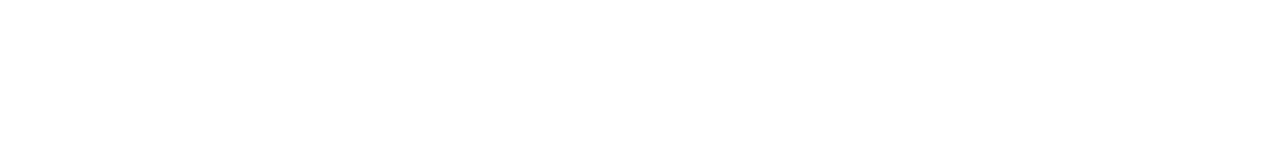
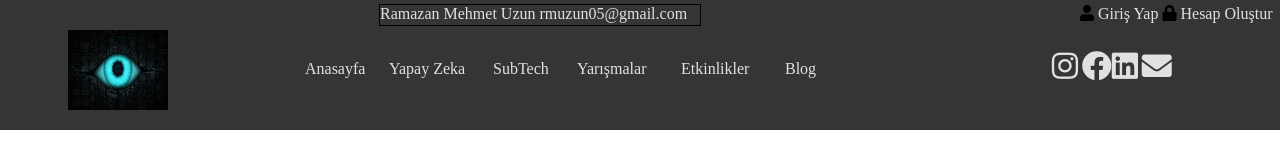
Before and after one commit to rmmehmet/rmmehmet.github.io, a plain HTML site: page index.html in a window 1280 px wide. Drawn offline with Linux system fonts and the light colour scheme; files whose address does not match are found by name.

Commit message:
Add files via upload

```diff
--- a/index.html
+++ b/index.html
@@ -1,11 +1,55 @@
 <!DOCTYPE html>
-<html>
 <head>
-	<meta charset="utf-8">
-	<title>Ramazan Mehmet Uzun</title>
-	<link rel="stylesheet" type="text/css" href="C:\Users\rmuzu\Documents\GitHub\rmmehmet.github.io\style.css">
+    <title>Anasayfa</title>
+    <meta charset="utf-8">
+    <link rel="stylesheet" href="C:\Users\rmuzu\Documents\GitHub\rmmehmet.github.io\style.css">
+    <link rel="stylesheet" href="https://cdnjs.cloudflare.com/ajax/libs/font-awesome/5.15.3/css/all.min.css" />
 </head>
 <body>
+    <header>
+        <div id="header_ust_alani">
+            <div id="header_alt_alani_paragraf">
+                <p>Ramazan Mehmet Uzun  rmuzun05@gmail.com</p>
+            </div>
+        <div id="header_ust_alani_kapsayici">
+            <i class="fa fa-user"></i>
+            <a href="#">Giriş Yap</a>
+            <i class="fa fa-lock"></i>
+            <a href="#">Hesap Oluştur</a>
+        </div>
+        </div>
+        <div id="header_alt_alani">
+            <div id="header_alt_alani_logo">
+                <img src="C:\Users\rmuzu\Documents\GitHub\rmmehmet.github.io\logo.jpg">
+            </div>
+            <div id="header_alt_alani_menu_listesi">
+                    <div><a href="#">Anasayfa</a></div>
+                    <div style="width: 100px;"><a href="#">Yapay Zeka</a></div>
+                    <div><a href="#">SubTech</a></div>
+                    <div style="width: 100px;"><a href="#">Yarışmalar</a></div>
+                    <div style="width: 100px;"><a href="#">Etkinlikler</a></div>
+                    <div><a href="#">Blog</a></div>
+            </div>
+            <div id="header_alt_alani_sosyal_medya">
+                <div><a href="#"><i class="fab fa-instagram"></i></a></div>
+                <div><a href="#"><i class="fab fa-facebook"></i></a></div>
+                <div><a href="https://www.linkedin.com/in/ramazan-mehmet-uzun/"><i class="fab fa-linkedin"></i></a></div>
+                <div><a href="#"><i class="fas fa-envelope"></i></a></div>
+            </div>
+        </div>
+    </header>
+    <nav>
 
+    </nav>
+    <section>
+        <div id="section-conteiner">
+            <div id="section-ogeler">
+
+            </div>
+        </div>
+    </section>
+    <footer>
+
+    </footer>
 </body>
 </html>
--- a/style.css
+++ b/style.css
@@ -0,0 +1,87 @@
+body{
+    margin: 0px;
+    padding: 0px;
+}
+header{
+    width: all;
+    height: 130px;
+    background-color: #363535;
+}
+#header_ust_alani{
+    width: all;
+    height: 30px;
+    display: flex;
+    flex-direction: row;
+}
+#header_alt_alani_paragraf{
+    width: 320px;
+    height: 20px;
+    border: 1px solid black;
+    display: inline-block;
+    margin: auto;
+}
+#header_alt_alani_paragraf p{
+    color: #E2E0E0;
+    margin-top: 0px
+
+}
+#header_ust_alani_kapsayici a{
+    text-decoration: none;
+    color: #E2E0E0;
+}
+#header_ust_alani_kapsayici{
+    float: right;
+    margin-top: 5px;
+    width: 200px;
+    height: 20px;
+    background-color: #363535;
+}
+#header_alt_alani{
+    display: flex;
+    justify-content: space-around;
+    width: all;
+    height: 80px;
+    background-color: #363535;
+}
+#header_alt_alani_logo{
+    width: 100px;
+    height: 80px;
+}
+#header_alt_alani_logo img {
+    width: 100px;
+    height: 80px;
+}
+#header_alt_alani_menu_listesi{
+    width: 570px;
+    height: 80px;
+    display: flexbox;
+    flex-direction: row-reverse;
+}
+#header_alt_alani_menu_listesi a{
+    text-decoration: none;
+    color: #E2E0E0;
+}
+#header_alt_alani_menu_listesi div{
+    width: 80px;
+    height: 30px;
+    display: inline-block;
+    margin-top: 30px;
+}
+#header_alt_alani_sosyal_medya{
+    width: 200px;
+    height: 80px;
+    display: flex;
+    justify-content: center;
+
+}
+#header_alt_alani_sosyal_medya div{
+    display: inline-block;
+    width: 30px;
+    height: 30px;
+    margin-top: 20px;
+}
+#header_alt_alani_sosyal_medya a{
+    text-decoration: none;
+    font-size: 30px;
+    color: #E2E0E0;
+}
```
Also changed, not shown: logo.jpg (added).
